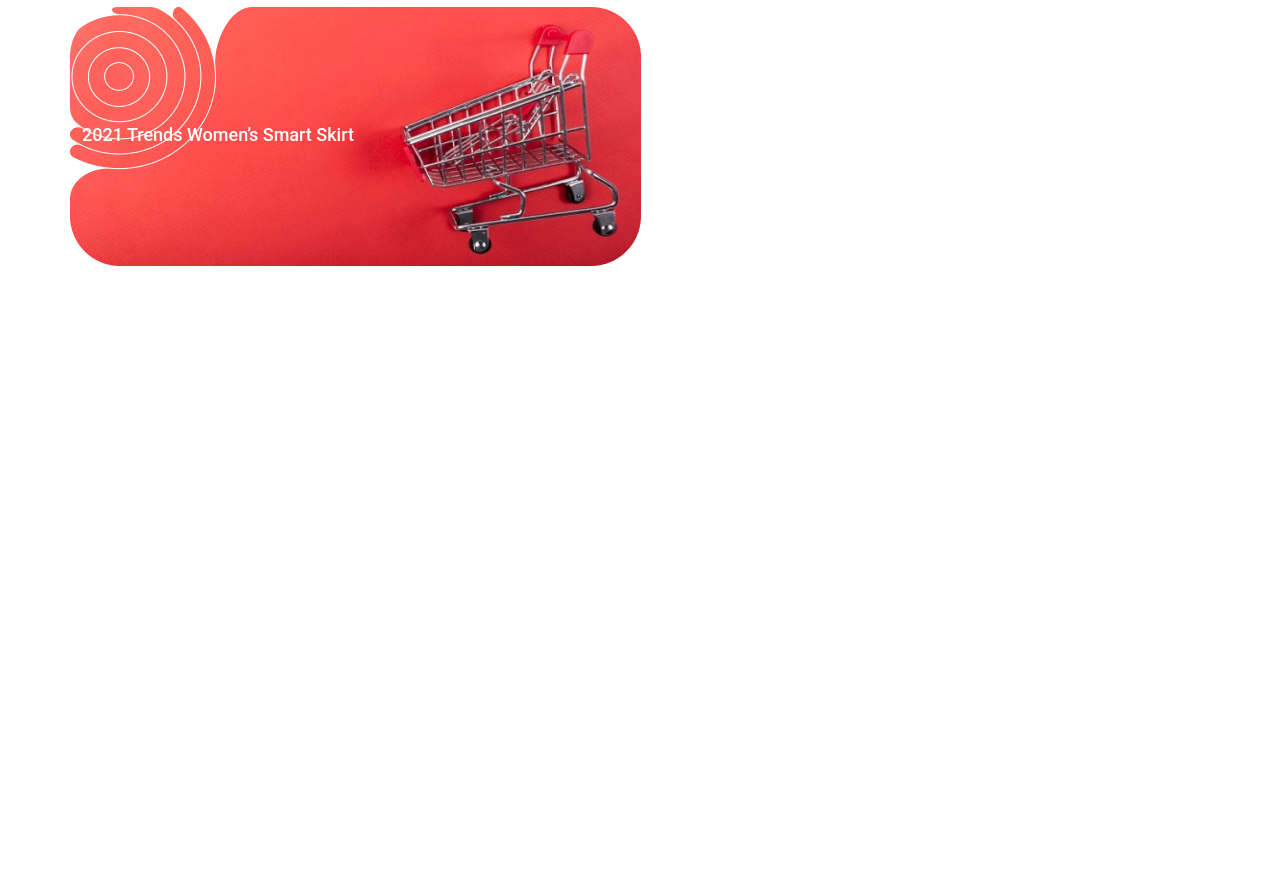
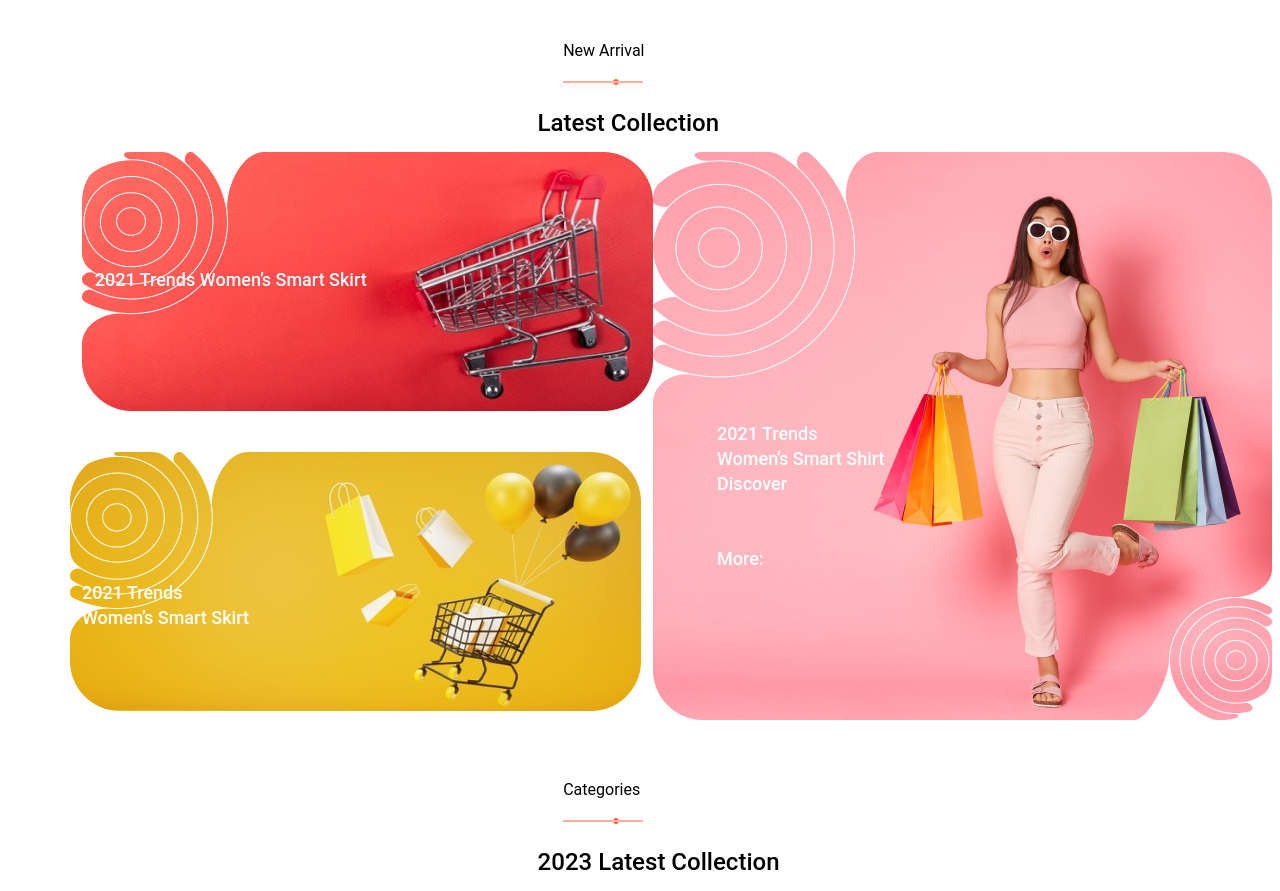
Before and after one commit to ray-sarthak/f1_Module_test_july, a plain HTML site: page index.html in a window 1280 px wide. Shown: the part 1409-2300 px from the top of the page. Before the commit the page ends 1675 px from the top, so only its background shows below. Drawn offline with nearby package versions, Linux system fonts and the light colour scheme; a web font is replaced by a local one.

Commit message:
sixth commit

```diff
--- a/index.html
+++ b/index.html
@@ -92,7 +92,9 @@
 <div class="my-collection">
     <div class="collection-text ">
         <p class="collection">COLLECTION</p>
-
+        <svg xmlns="http://www.w3.org/2000/svg" width="80" height="6" viewBox="0 0 80 6" fill="none">
+            <path fill-rule="evenodd" clip-rule="evenodd" d="M55.9585 3.5C55.9858 3.3374 56 3.17036 56 3C56 2.82964 55.9858 2.6626 55.9585 2.5H80V3.5H55.9585ZM50.0415 3.5H0V2.5H50.0415C50.0142 2.6626 50 2.82964 50 3C50 3.17036 50.0142 3.3374 50.0415 3.5ZM50.0415 3.5H55.9585C55.7205 4.91886 54.4865 6 53 6C51.5135 6 50.2795 4.91886 50.0415 3.5ZM50.0415 2.5C50.2795 1.08114 51.5135 0 53 0C54.4865 0 55.7205 1.08114 55.9585 2.5H50.0415Z" fill="#FF5E3A"/>
+          </svg>
 
     </div>
     <p class="Our">Our Top Collection</p>
@@ -308,19 +310,48 @@
 
 
 <div class="new-arrival">
+    <div class="collection-text ">
+        <p class="collection">New Arrival</p>
+        <svg xmlns="http://www.w3.org/2000/svg" width="80" height="6" viewBox="0 0 80 6" fill="none">
+            <path fill-rule="evenodd" clip-rule="evenodd" d="M55.9585 3.5C55.9858 3.3374 56 3.17036 56 3C56 2.82964 55.9858 2.6626 55.9585 2.5H80V3.5H55.9585ZM50.0415 3.5H0V2.5H50.0415C50.0142 2.6626 50 2.82964 50 3C50 3.17036 50.0142 3.3374 50.0415 3.5ZM50.0415 3.5H55.9585C55.7205 4.91886 54.4865 6 53 6C51.5135 6 50.2795 4.91886 50.0415 3.5ZM50.0415 2.5C50.2795 1.08114 51.5135 0 53 0C54.4865 0 55.7205 1.08114 55.9585 2.5H50.0415Z" fill="#FF5E3A"/>
+          </svg>
+
+    </div>
+    <p class="Our">Latest Collection</p>
 
 <div class="container">
-<div class="grid-1 row">
+<div class="grid-1 ">
    <p class="grid-text">2021 Trends Women’s Smart Skirt</p>
 </div>
-<div class="grid-2 col-sm-1"></div>
-<div class="grid-3 row"></div>
+<div class="grid-3 ">
+    <div class="grid-text2">
+     <p>2021 Trends<br> Women’s Smart Shirt <br>Discover<br><br><br> More:</p>
+    </div>
+
+
+ </div>
+<div class="grid-2 row">
+    <p class="grid2">2021 Trends <br>Women’s Smart Skirt</p>
+
+</div>
+
+
 </div>
 </div>
 
 
 
-<div class="categories"></div>
+<div class="categories">
+    <div class="collection-text ">
+        <p class="collection">Categories</p>
+        <svg xmlns="http://www.w3.org/2000/svg" width="80" height="6" viewBox="0 0 80 6" fill="none">
+            <path fill-rule="evenodd" clip-rule="evenodd" d="M55.9585 3.5C55.9858 3.3374 56 3.17036 56 3C56 2.82964 55.9858 2.6626 55.9585 2.5H80V3.5H55.9585ZM50.0415 3.5H0V2.5H50.0415C50.0142 2.6626 50 2.82964 50 3C50 3.17036 50.0142 3.3374 50.0415 3.5ZM50.0415 3.5H55.9585C55.7205 4.91886 54.4865 6 53 6C51.5135 6 50.2795 4.91886 50.0415 3.5ZM50.0415 2.5C50.2795 1.08114 51.5135 0 53 0C54.4865 0 55.7205 1.08114 55.9585 2.5H50.0415Z" fill="#FF5E3A"/>
+          </svg>
+
+    </div>
+    <p class="Our">2023 Latest Collection</p>
+
+</div>
 <div class="my-footer"></div>
 
 
--- a/styles.css
+++ b/styles.css
@@ -202,7 +202,8 @@ margin-left: 42%;
 
 }
 .collection-text>svg{
-    margin-left: 1%;
+    margin-top: 0px;
+    margin-bottom: 2vw;
 }
 .my-button{
 margin-left:28%
@@ -290,6 +291,42 @@ background-image: url("./images/Poster\ 1.png");
     padding-top:9vw;
     padding-left:1vw;
 }
+.grid-3{
+    background-image: url("./images/Poster\ 3.png");
+    width: 619px;
+height: 568px;
+flex-shrink: 0;
+}
+.grid-text2{
+    padding-top:21vw;
+    padding-left:5vw;
+    color: #FFF;
+font-family: Roboto;
+font-size: 18px;
+font-style: normal;
+font-weight: 500;
+line-height: 25px; /* 138.889% */
+}
+.grid-2{
+    background-image: url("./images/Poster\ 2.png");
+    width: 571px;
+height: 259px;
+}
+.container{
+    display: grid;
+    grid-template-columns:auto auto ;
+    grid-template-rows: 300px 300px;
+}
+.grid2{
+    color: #FFF;
+    font-family: Roboto;
+    font-size: 18px;
+    font-style: normal;
+    font-weight: 500;
+    line-height: 25px; /* 138.889% */
+    padding-top: 10vw;
+    padding-left:2vw;
+}
 
 
 
@@ -324,7 +361,13 @@ background-image: url("./images/Poster\ 1.png");
     margin-top: 1vw;
     }
 
+.container{
+  display:flex;
+  flex-direction: column;
+    }
+    .item-btn{
+        margin-bottom: 2vw;
+    }
+
+
 }
-.item-btn{
-    margin-bottom: 2vw;
-}
```
Also changed, not shown: images/Poster 2.png (added), images/Poster 3.png (added).
